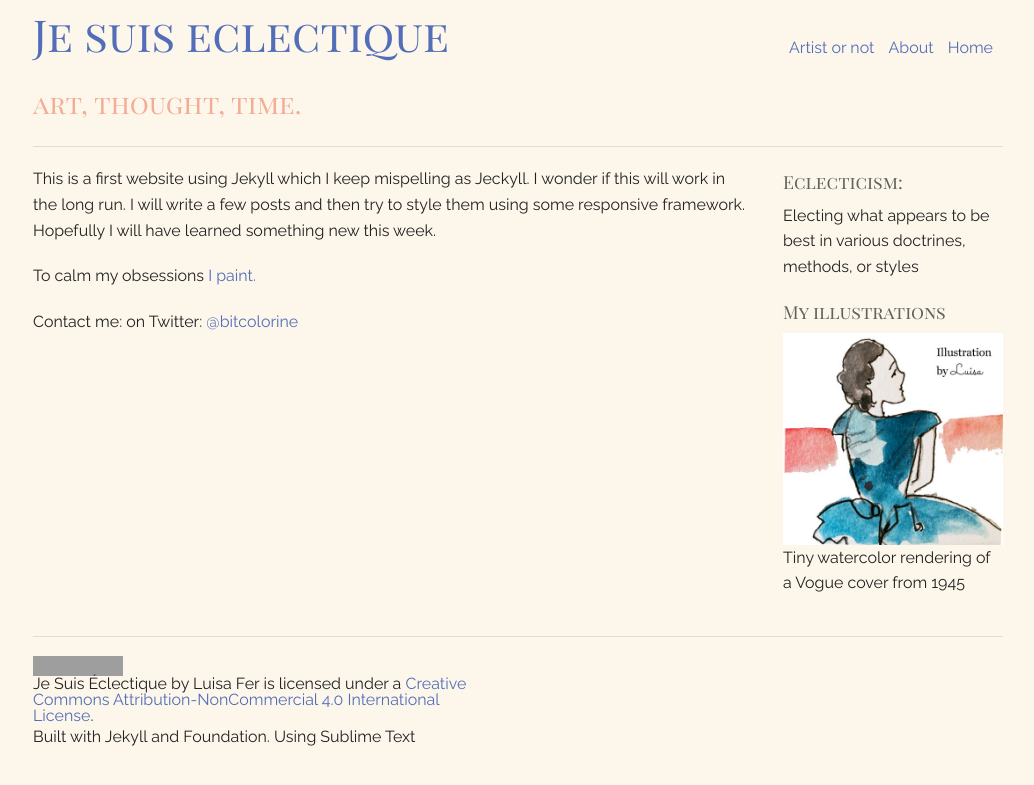
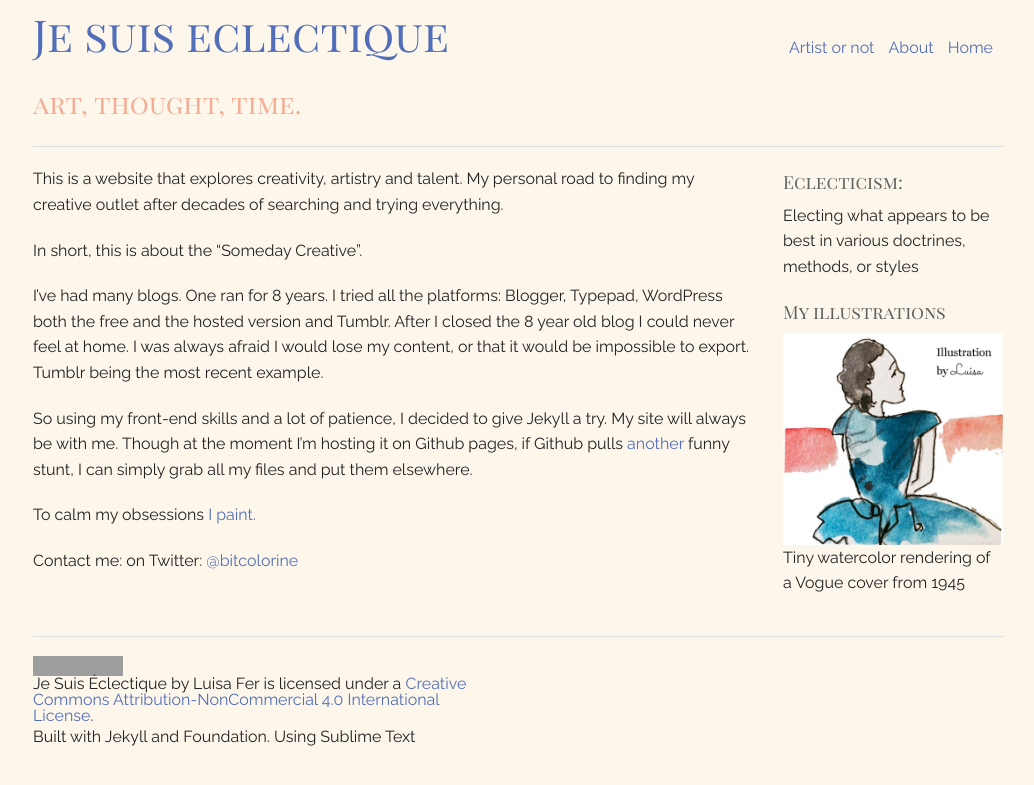
Before and after one commit to bitcolorine/Je-suis-eclectique, a Jekyll site: the page built from about.md, in a window 1280 px wide. Shown: the top 785 px of the page, without its empty margins (122-1156 px from the left). Built offline with Jekyll 4.4.1, drawn with Linux system fonts in a browser that asks for light colours; Markdown is read by kramdown in place of the engine named in the settings; grey boxes are pictures that could not be loaded.

Commit message:
fixed typo

```diff
--- a/about.md
+++ b/about.md
@@ -4,8 +4,17 @@ title: About
 permalink: /about/
 ---
 
-This is a first website using Jekyll which I keep mispelling as Jeckyll.
-I wonder if this will work in the long run. I will write a few posts and then try to style them using some responsive framework. Hopefully I will have learned something new this week.
+This is a website that explores creativity, artistry and talent. My personal road to finding my creative outlet after decades of searching and trying everything.
+
+In short, this is about the "Someday Creative".
+
+I've had many blogs. One ran for 8 years.
+I tried all the platforms: Blogger, Typepad, WordPress both the free and the hosted version and Tumblr.
+After I closed the 8 year old blog I could never feel at home. I was always afraid I would lose my content, or that it would be impossible to export. Tumblr being the most recent example.
+
+So using my front-end skills and a lot of patience, I decided to give Jekyll a try. My site will always be with me. Though at the moment I'm hosting it on Github pages, if Github pulls [another](http://online.wsj.com/articles/harassment-claims-make-startup-github-grow-up-1405639553) funny stunt, I can simply grab all my files and put them elsewhere.
+
+
 
 To calm my obsessions [I paint.](http://miraenmiburbuja.tumblr.com)
 
```
Also changed, not shown: _posts/2014-07-14-the-truth-about-making-any-kind-of-art.md (+3 -1 lines).
